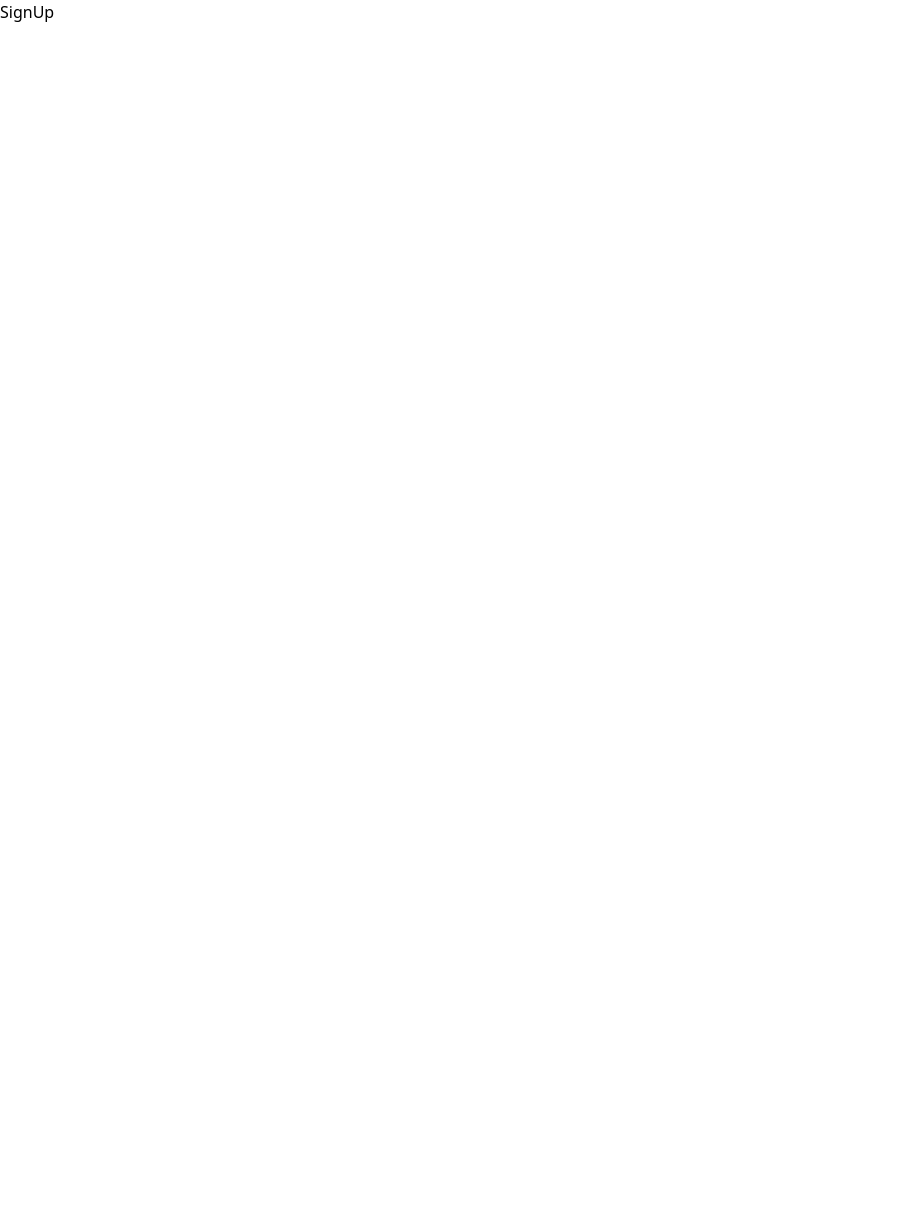
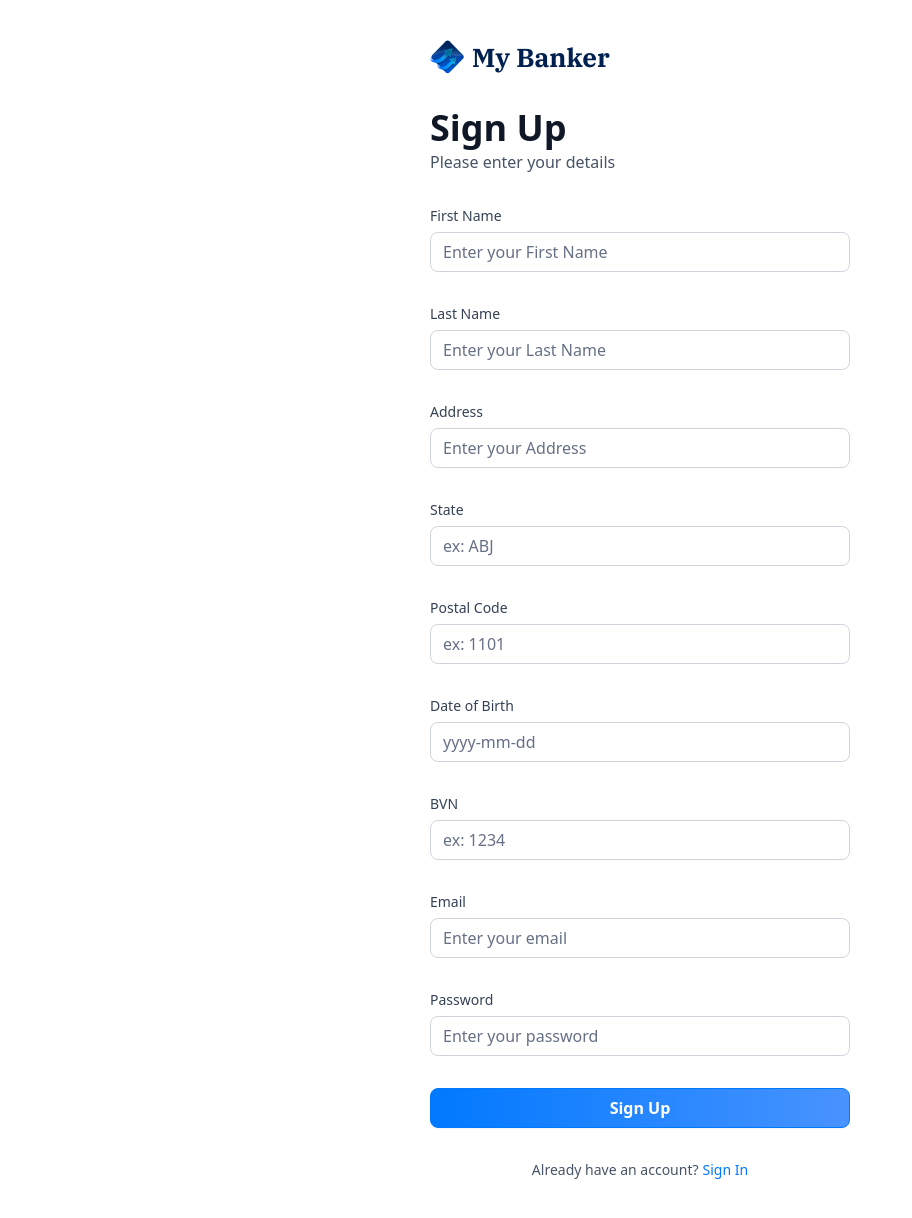
Before and after one commit to Osomasi/banking_system, a Next.js app: page /sign-up in a window 1280 px wide. Shown: the whole page, without its empty margins (0-912 px from the left). Before the commit the page ends 800 px from the top, so only its background shows below. Built offline with nearby package versions, Linux system fonts and the light colour scheme.

Commit message:
Implement front end sign in and sign up screens with schemas and validations

```diff
--- a/app/(auth)/sign-in/page.tsx
+++ b/app/(auth)/sign-in/page.tsx
@@ -1,8 +1,11 @@
+import AuthForm from '@/components/AuthForm'
 import React from 'react'
 
 const SignIn = () => {
   return (
-    <div>SignIn</div>
+    <section className='flex-center size-full max-sm:px-6'>
+    <AuthForm type='sign-in' />
+    </section>
   )
 }
 
--- a/app/(auth)/sign-up/page.tsx
+++ b/app/(auth)/sign-up/page.tsx
@@ -1,8 +1,11 @@
 import React from 'react'
+import AuthForm from '@/components/AuthForm'
 
 const SignUp = () => {
   return (
-    <div>SignUp</div>
+    <section className='flex-center size-full max-sm:px-6'>
+    <AuthForm type='sign-up' />
+    </section>
   )
 }
 
--- a/components/AuthForm.tsx
+++ b/components/AuthForm.tsx
@@ -20,155 +20,253 @@ import {
 import { Input } from "@/components/ui/input"
 import CustomInput from './CustomInput';
 import { authFormSchema } from '@/lib/utils';
-import { Loader2 } from 'lucide-react';
+import { Divide, Loader2 } from 'lucide-react';
 import { useRouter } from 'next/navigation';
 import { getLoggedInUser, signIn, signUp } from '@/lib/actions/user.actions';
 import PlaidLink from './PlaidLink';
 
+
+// const formSchema = z.object({
+//   email: z.string().email(),
+// })
+
+const formSchema = authFormSchema('sign-up')
+
+// const AuthForm = ({ type }: { type: string }) => {
+//   const router = useRouter();
+//   const [user, setUser] = useState(null);
+//   const [isLoading, setIsLoading] = useState(false);
+
+//   const formSchema = authFormSchema(type);
+
+//     // 1. Define your form.
+//     const form = useForm<z.infer<typeof formSchema>>({
+//       resolver: zodResolver(formSchema),
+//       defaultValues: {
+//         email: "",
+//         password: ''
+//       },
+//     })
+
+//     // 2. Define a submit handler.
+//     const onSubmit = async (data: z.infer<typeof formSchema>) => {
+//       setIsLoading(true);
+
+//       try {
+//         // Sign up with Appwrite & create plaid token
+
+//         if(type === 'sign-up') {
+//           const userData = {
+//             firstName: data.firstName!,
+//             lastName: data.lastName!,
+//             address1: data.address1!,
+//             city: data.city!,
+//             state: data.state!,
+//             postalCode: data.postalCode!,
+//             dateOfBirth: data.dateOfBirth!,
+//             ssn: data.ssn!,
+//             email: data.email,
+//             password: data.password
+//           }
+
+//           const newUser = await signUp(userData);
+
+//           setUser(newUser);
+//         }
+
+//         if(type === 'sign-in') {
+//           const response = await signIn({
+//             email: data.email,
+//             password: data.password,
+//           })
+
+//           if(response) router.push('/')
+//         }
+//       } catch (error) {
+//         console.log(error);
+//       } finally {
+//         setIsLoading(false);
+//       }
+//     }
+
+//   return (
+//     <section className="auth-form">
+//       <header className='flex flex-col gap-5 md:gap-8'>
+//           <Link href="/" className="cursor-pointer flex items-center gap-1">
+//             <Image
+//               src="/icons/logo.svg"
+//               width={34}
+//               height={34}
+//               alt="Horizon logo"
+//             />
+//             <h1 className="text-26 font-ibm-plex-serif font-bold text-black-1">Horizon</h1>
+//           </Link>
+
+//           <div className="flex flex-col gap-1 md:gap-3">
+//             <h1 className="text-24 lg:text-36 font-semibold text-gray-900">
+//               {user
+//                 ? 'Link Account'
+//                 : type === 'sign-in'
+//                   ? 'Sign In'
+//                   : 'Sign Up'
+//               }
+//               <p className="text-16 font-normal text-gray-600">
+//                 {user
+//                   ? 'Link your account to get started'
+//                   : 'Please enter your details'
+//                 }
+//               </p>
+//             </h1>
+//           </div>
+//       </header>
+//       {user ? (
+//         <div className="flex flex-col gap-4">
+//           <PlaidLink user={user} variant="primary" />
+//         </div>
+//       ): (
+//         <>
+//           <Form {...form}>
+//             <form onSubmit={form.handleSubmit(onSubmit)} className="space-y-8">
+//               {type === 'sign-up' && (
+//                 <>
+//                   <div className="flex gap-4">
+//                     <CustomInput control={form.control} name='firstName' label="First Name" placeholder='Enter your first name' />
+//                     <CustomInput control={form.control} name='lastName' label="Last Name" placeholder='Enter your first name' />
+//                   </div>
+//                   <CustomInput control={form.control} name='address1' label="Address" placeholder='Enter your specific address' />
+//                   <CustomInput control={form.control} name='city' label="City" placeholder='Enter your city' />
+//                   <div className="flex gap-4">
+//                     <CustomInput control={form.control} name='state' label="State" placeholder='Example: NY' />
+//                     <CustomInput control={form.control} name='postalCode' label="Postal Code" placeholder='Example: 11101' />
+//                   </div>
+//                   <div className="flex gap-4">
+//                     <CustomInput control={form.control} name='dateOfBirth' label="Date of Birth" placeholder='YYYY-MM-DD' />
+//                     <CustomInput control={form.control} name='ssn' label="SSN" placeholder='Example: 1234' />
+//                   </div>
+//                 </>
+//               )}
+
+//               <CustomInput control={form.control} name='email' label="Email" placeholder='Enter your email' />
+
+//               <CustomInput control={form.control} name='password' label="Password" placeholder='Enter your password' />
+
+//               <div className="flex flex-col gap-4">
+//                 <Button type="submit" disabled={isLoading} className="form-btn">
+//                   {isLoading ? (
+//                     <>
+//                       <Loader2 size={20} className="animate-spin" /> &nbsp;
+//                       Loading...
+//                     </>
+//                   ) : type === 'sign-in'
+//                     ? 'Sign In' : 'Sign Up'}
+//                 </Button>
+//               </div>
+//             </form>
+//           </Form>
+
+//           <footer className="flex justify-center gap-1">
+//             <p className="text-14 font-normal text-gray-600">
+//               {type === 'sign-in'
+//               ? "Don't have an account?"
+//               : "Already have an account?"}
+//             </p>
+//             <Link href={type === 'sign-in' ? '/sign-up' : '/sign-in'} className="form-link">
+//               {type === 'sign-in' ? 'Sign up' : 'Sign in'}
+//             </Link>
+//           </footer>
+//         </>
+//       )}
+//     </section>
+//   )
+// }
+
 const AuthForm = ({ type }: { type: string }) => {
-  const router = useRouter();
-  const [user, setUser] = useState(null);
-  const [isLoading, setIsLoading] = useState(false);
-
-  const formSchema = authFormSchema(type);
+  const [user, setUser] = useState(null)
+  const [isLoading, setIsLoading] = useState(false)
 
   // 1. Define your form.
   const form = useForm<z.infer<typeof formSchema>>({
     resolver: zodResolver(formSchema),
     defaultValues: {
       email: "",
-        password: ''
     },
   })
 
   // 2. Define a submit handler.
-    const onSubmit = async (data: z.infer<typeof formSchema>) => {
-      setIsLoading(true);
-
-      try {
-        // Sign up with Appwrite & create plaid token
-
-        if(type === 'sign-up') {
-          const userData = {
-            firstName: data.firstName!,
-            lastName: data.lastName!,
-            address1: data.address1!,
-            city: data.city!,
-            state: data.state!,
-            postalCode: data.postalCode!,
-            dateOfBirth: data.dateOfBirth!,
-            ssn: data.ssn!,
-            email: data.email,
-            password: data.password
-          }
-
-          const newUser = await signUp(userData);
-
-          setUser(newUser);
-        }
-
-        if(type === 'sign-in') {
-          const response = await signIn({
-            email: data.email,
-            password: data.password,
-          })
-
-          if(response) router.push('/')
-        }
-      } catch (error) {
-        console.log(error);
-      } finally {
-        setIsLoading(false);
-      }
+  function onSubmit(values: z.infer<typeof formSchema>) {
+    // Do something with the form values.
+    // ✅ This will be type-safe and validated.
+    setIsLoading(true)
+    console.log(values)
+    setIsLoading(false)
   }
 
   return (
-    <section className="auth-form">
+    <section className='auth-form'>
       <header className='flex flex-col gap-5 md:gap-8'>
-          <Link href="/" className="cursor-pointer flex items-center gap-1">
+        <Link href="/" className=" cursor-pointer flex items-center gap-2">
           <Image
             src="/icons/logo.svg"
             width={34}
             height={34}
             alt="Horizon logo"
           />
-            <h1 className="text-26 font-ibm-plex-serif font-bold text-black-1">Horizon</h1>
+          <h1 className="text-26 font-bold font-ibm-plex-serif text-black-1">My Banker</h1>
         </Link>
-
-          <div className="flex flex-col gap-1 md:gap-3">
-            <h1 className="text-24 lg:text-36 font-semibold text-gray-900">
-              {user
+        <div className='flex flex-col gap-1 md:gap-3'>
+          <h1 className='text-24 lg:text-36 font-semibold text-gray-900'>{user
             ? 'Link Account'
             : type === 'sign-in'
               ? 'Sign In'
-                  : 'Sign Up'
-              }
-              <p className="text-16 font-normal text-gray-600">
-                {user
-                  ? 'Link your account to get started'
-                  : 'Please enter your details'
-                }
-              </p>
+              : 'Sign Up'}
+            <p className='text-16 font-normal text-gray-600'> {user ? 'Link your account to get started' : 'Please enter your details'} </p>
           </h1>
         </div>
       </header>
-      {user ? (
-        <div className="flex flex-col gap-4">
-          <PlaidLink user={user} variant="primary" />
-        </div>
-      ): (
+      {user ?
+        (<div className='flex flex-col gap-4'>
+          {/* Plaid Link */}
+        </div>) :
         <>
           <Form {...form}>
             <form onSubmit={form.handleSubmit(onSubmit)} className="space-y-8">
-              {type === 'sign-up' && (
+              {type ==='sign-up' && (
                 <>
-                  <div className="flex gap-4">
-                    <CustomInput control={form.control} name='firstName' label="First Name" placeholder='Enter your first name' />
-                    <CustomInput control={form.control} name='lastName' label="Last Name" placeholder='Enter your first name' />
-                  </div>
-                  <CustomInput control={form.control} name='address1' label="Address" placeholder='Enter your specific address' />
-                  <CustomInput control={form.control} name='city' label="City" placeholder='Enter your city' />
-                  <div className="flex gap-4">
-                    <CustomInput control={form.control} name='state' label="State" placeholder='Example: NY' />
-                    <CustomInput control={form.control} name='postalCode' label="Postal Code" placeholder='Example: 11101' />
-                  </div>
-                  <div className="flex gap-4">
-                    <CustomInput control={form.control} name='dateOfBirth' label="Date of Birth" placeholder='YYYY-MM-DD' />
-                    <CustomInput control={form.control} name='ssn' label="SSN" placeholder='Example: 1234' />
-                  </div>
+                  <CustomInput control={form.control} name='firstName' label='First Name' placeholder='Enter your First Name' />
+                  <CustomInput control={form.control} name='lastName' label='Last Name' placeholder='Enter your Last Name' />
+                  <CustomInput control={form.control} name='address1' label='Address' placeholder='Enter your Address' />
+                  <CustomInput control={form.control} name='state' label='State' placeholder='ex: ABJ' />
+                  <CustomInput control={form.control} name='postalCode' label='Postal Code' placeholder='ex: 1101' />
+                  <CustomInput control={form.control} name='dateOfBirth' label='Date of Birth' placeholder='yyyy-mm-dd' />
+                  <CustomInput control={form.control} name='ssn' label='BVN' placeholder='ex: 1234' />
                 </>
               )}
+              <CustomInput control={form.control} name='email' label='Email' placeholder='Enter your email' />
+              <CustomInput control={form.control} name='password' label='Password' placeholder='Enter your password' />
 
-              <CustomInput control={form.control} name='email' label="Email" placeholder='Enter your email' />
-
-              <CustomInput control={form.control} name='password' label="Password" placeholder='Enter your password' />
-
-              <div className="flex flex-col gap-4">
-                <Button type="submit" disabled={isLoading} className="form-btn">
+              <div className='flex flex-col gap-4'>
+                <Button type="submit" className='form-btn' disabled={isLoading}>
                   {isLoading ? (
                     <>
-                      <Loader2 size={20} className="animate-spin" /> &nbsp;
+                      <Loader2 size={20} className='animate-spin' />&nbsp;
                       Loading...
                     </>
-                  ) : type === 'sign-in'
-                    ? 'Sign In' : 'Sign Up'}
+                  ) : type === 'sign-in' ? 'Sign In' : 'Sign Up'}
                 </Button>
+
               </div>
             </form>
           </Form>
-
-          <footer className="flex justify-center gap-1">
-            <p className="text-14 font-normal text-gray-600">
-              {type === 'sign-in'
-              ? "Don't have an account?"
-              : "Already have an account?"}
+          <footer className='flex justify-center gap-1'>
+            <p className='text-14 font-normal text-gray-600'>{type === 'sign-in'
+              ? 'Dont have an account?'
+              : 'Already have an account?'}
             </p>
-            <Link href={type === 'sign-in' ? '/sign-up' : '/sign-in'} className="form-link">
-              {type === 'sign-in' ? 'Sign up' : 'Sign in'}
+            <Link href={type === 'sign-in' ? '/sign-up' : 'sign-in'} className="form-link">
+              {type === 'sign-in' ? 'Sign Up' : 'Sign In'}
             </Link>
           </footer>
-        </>
-      )}
+        </>}
     </section>
   )
 }
--- a/components/MobileNav.tsx
+++ b/components/MobileNav.tsx
@@ -91,7 +91,7 @@ const MobileNav = ({ user }: MobileNavProps) => {
             />
             <h1 className="text-26 font-bold font-ibm-plex-serif text-black-1">My Banker</h1>
           </Link>
-          <div className="">
+          <div className="pt-20">
             <SheetClose asChild>
               <nav className="flex flex-col gap-6 text-white">
                 {sidebarLinks.map((item) => {
--- a/package.json
+++ b/package.json
@@ -9,7 +9,9 @@
     "lint": "next lint"
   },
   "dependencies": {
+    "@hookform/resolvers": "^3.9.0",
     "@radix-ui/react-dialog": "^1.1.1",
+    "@radix-ui/react-label": "^2.1.0",
     "@radix-ui/react-progress": "^1.1.0",
     "@radix-ui/react-slot": "^1.1.0",
     "chart.js": "^4.4.4",
@@ -23,6 +25,7 @@
     "react-chartjs-2": "^5.2.0",
     "react-countup": "^6.5.3",
     "react-dom": "^18.3.1",
+    "react-hook-form": "^7.53.0",
     "react-plaid-link": "^3.5.2",
     "tailwind-merge": "^2.5.2",
     "tailwindcss-animate": "^1.0.7",
```
Also changed, not shown: 1 other file (tests, documents, lock files or other folders). Lines whose indentation alone changed are shown as unchanged.
